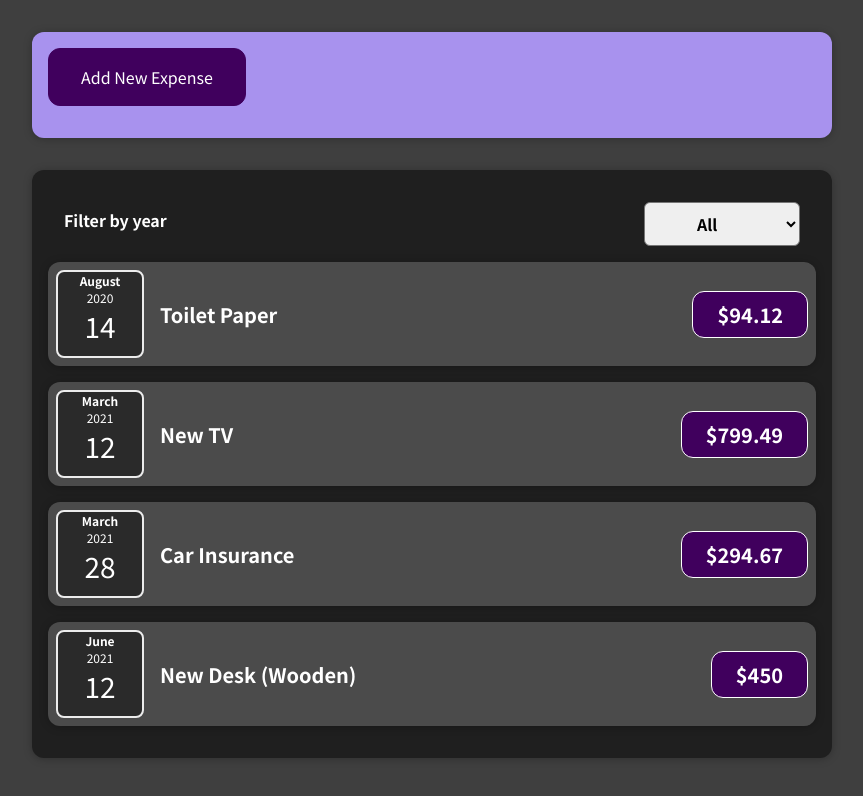
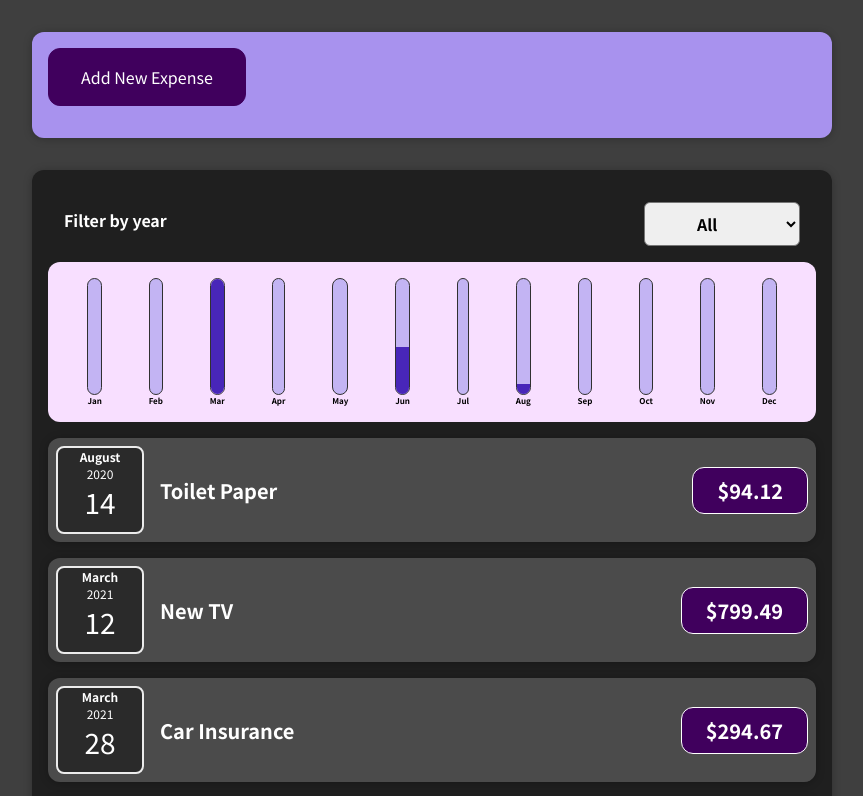
Before and after one commit to kevinjordan1994/react-expense-tracker, a React (Create React App) app: page / in a window 1280 px wide. Shown: the top 796 px of the page, without its empty margins (208-1071 px from the left). Built offline with nearby package versions, Linux system fonts and the light colour scheme.

Commit message:
Finish course project

```diff
--- a/src/components/Chart/Chart.js
+++ b/src/components/Chart/Chart.js
@@ -2,16 +2,21 @@ import ChartBar from "./ChartBar";
 import "./Chart.css";
 
 function Chart(props) {
+  const allValues = props.dataPoints.map((dataPoint) => dataPoint.value);
+  const totalMaxValue = Math.max(...allValues);
+
   return (
     <div className="chart">
-      {props.dataPoints.forEach((dataPoint) => (
+      {props.dataPoints.map((dataPoint) => (
         <ChartBar
           key={dataPoint.label}
           value={dataPoint.value}
-          maxValue={null}
+          maxValue={totalMaxValue}
           label={dataPoint.label}
         />
       ))}
     </div>
   );
 }
+
+export default Chart;
--- a/src/components/Expenses/Expenses.js
+++ b/src/components/Expenses/Expenses.js
@@ -2,6 +2,7 @@ import { useState } from "react";
 import ExpensesList from "./ExpensesList";
 import Card from "../UI/Card";
 import ExpenseFilter from "../ExpenseFilter/ExpenseFilter";
+import ExpensesChart from "./ExpensesChart";
 import "./Expenses.css";
 
 function Expenses(props) {
@@ -21,6 +22,7 @@ function Expenses(props) {
     <div>
       <Card className="expenses">
         <ExpenseFilter selectedYear={currentYear} onFilterYear={filterYear} />
+        <ExpensesChart expenses={filteredExpenses} />
         <ExpensesList expenses={filteredExpenses} />
       </Card>
     </div>
--- /dev/null
+++ b/src/components/Expenses/ExpensesChart.js
@@ -0,0 +1,27 @@
+import Chart from "../Chart/Chart";
+
+function ExpensesChart(props) {
+  const months = [
+    { label: "Jan", value: 0 },
+    { label: "Feb", value: 0 },
+    { label: "Mar", value: 0 },
+    { label: "Apr", value: 0 },
+    { label: "May", value: 0 },
+    { label: "Jun", value: 0 },
+    { label: "Jul", value: 0 },
+    { label: "Aug", value: 0 },
+    { label: "Sep", value: 0 },
+    { label: "Oct", value: 0 },
+    { label: "Nov", value: 0 },
+    { label: "Dec", value: 0 },
+  ];
+
+  props.expenses.forEach((expense) => {
+    const monthIndex = expense.date.getMonth();
+    months[monthIndex].value += expense.amount;
+  });
+
+  return <Chart dataPoints={months} />;
+}
+
+export default ExpensesChart;
--- a/src/components/NewExpense/NewExpenseForm.js
+++ b/src/components/NewExpense/NewExpenseForm.js
@@ -27,7 +27,7 @@ function NewExpenseForm(props) {
     event.preventDefault();
     const newExpense = {
       title: currentTitle,
-      amount: currentAmount,
+      amount: +currentAmount,
       date: new Date(currentDate),
     };
     props.onSubmitNewExpense(newExpense);
```
Also changed, not shown: 1 other file (tests, documents, lock files or other folders).
